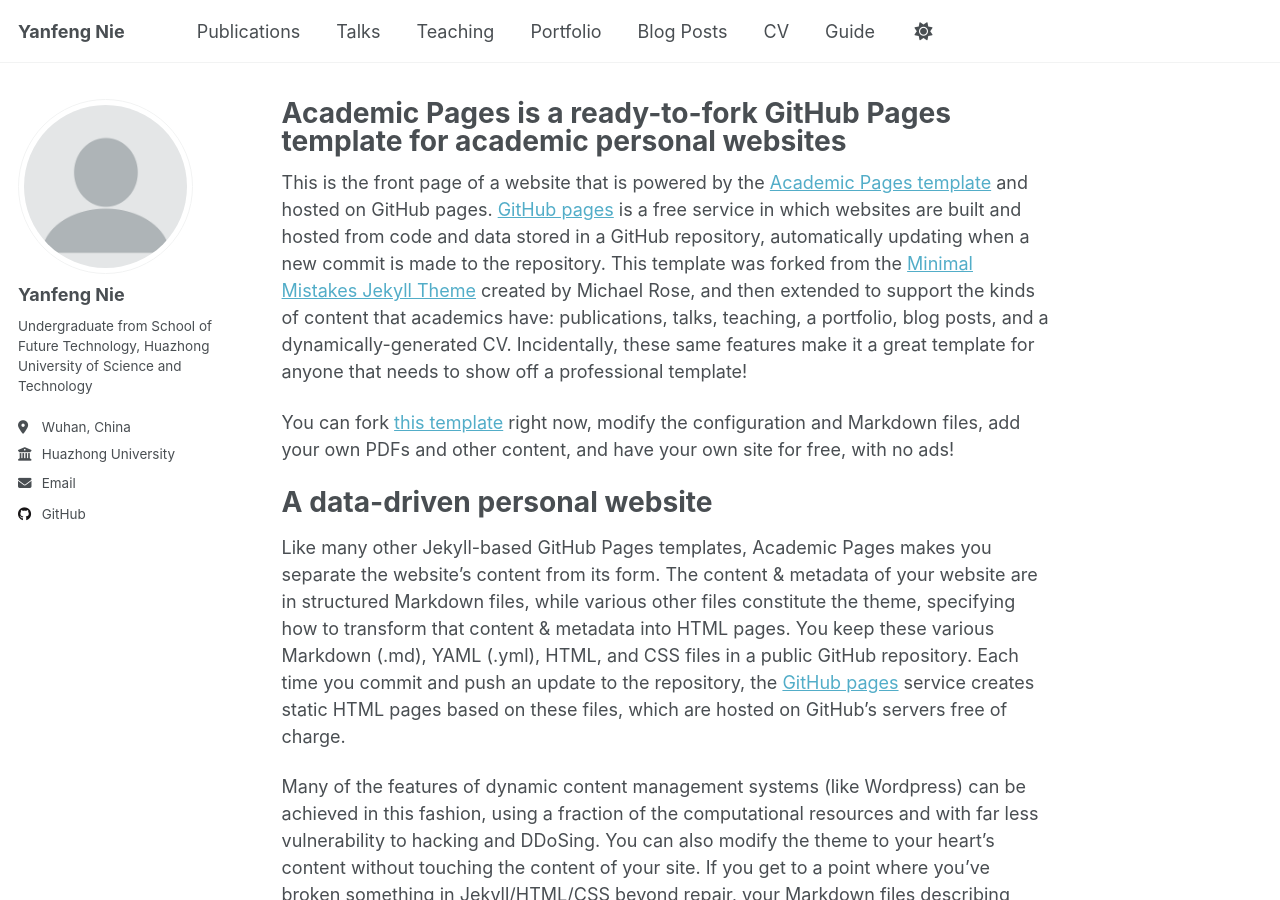
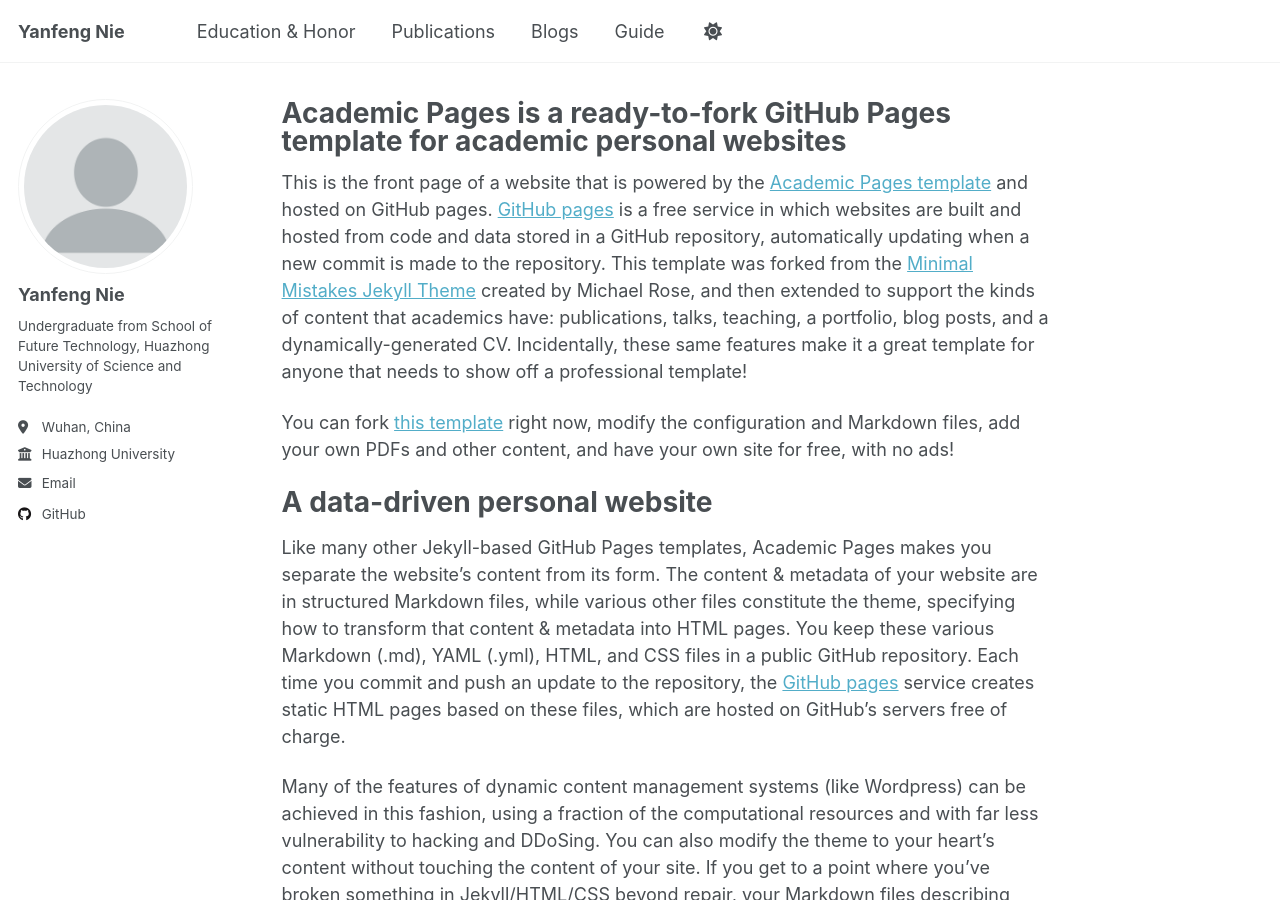
Before and after one commit to yanfeng-nie/yanfeng-nie.github.io, a Jekyll site: the page built from _pages/about.md, in a window 1280 px wide and 900 px high. Built offline with Jekyll 4.4.1, drawn with Linux system fonts in a browser that asks for light colours; a script that is not in the unit is left out.

Commit message:
Update navigation.yml

```diff
--- a/_data/navigation.yml
+++ b/_data/navigation.yml
@@ -8,23 +8,24 @@
 #      Markdown formatted page while the second is generated using JSON.
 
 main:
+
+  - title: "Education & Honor"
+    url: /talks/
+
   - title: "Publications"
     url: /publications/
 
-  - title: "Talks"
-    url: /talks/
+ # - title: "Teaching"
+ #   url: /teaching/
 
-  - title: "Teaching"
-    url: /teaching/
+#  - title: "Portfolio"
+ #   url: /portfolio/
 
-  - title: "Portfolio"
-    url: /portfolio/
-
-  - title: "Blog Posts"
+  - title: "Blogs"
     url: /year-archive/
 
-  - title: "CV"
-    url: /cv/
+ # - title: "CV"
+  #  url: /cv/
 
   # - title: "CV"
   #   url: /cv-json/
```
